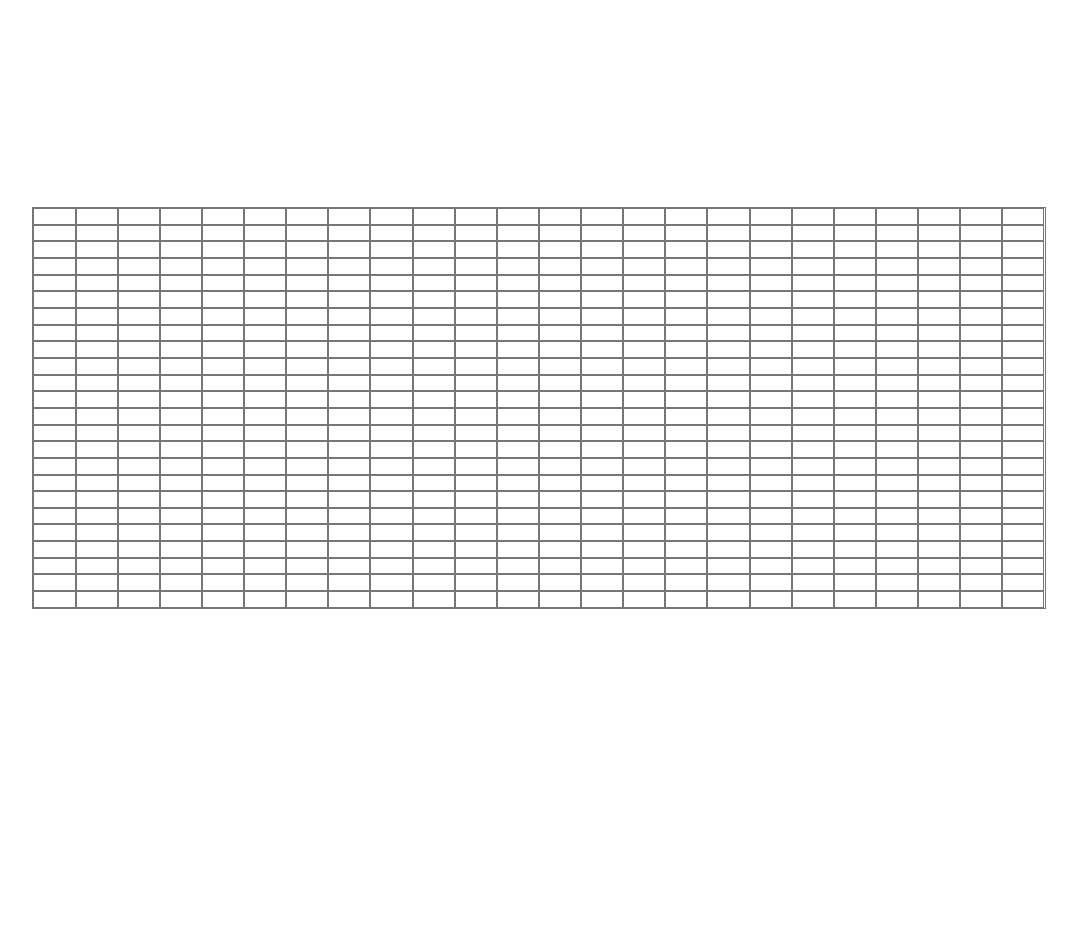
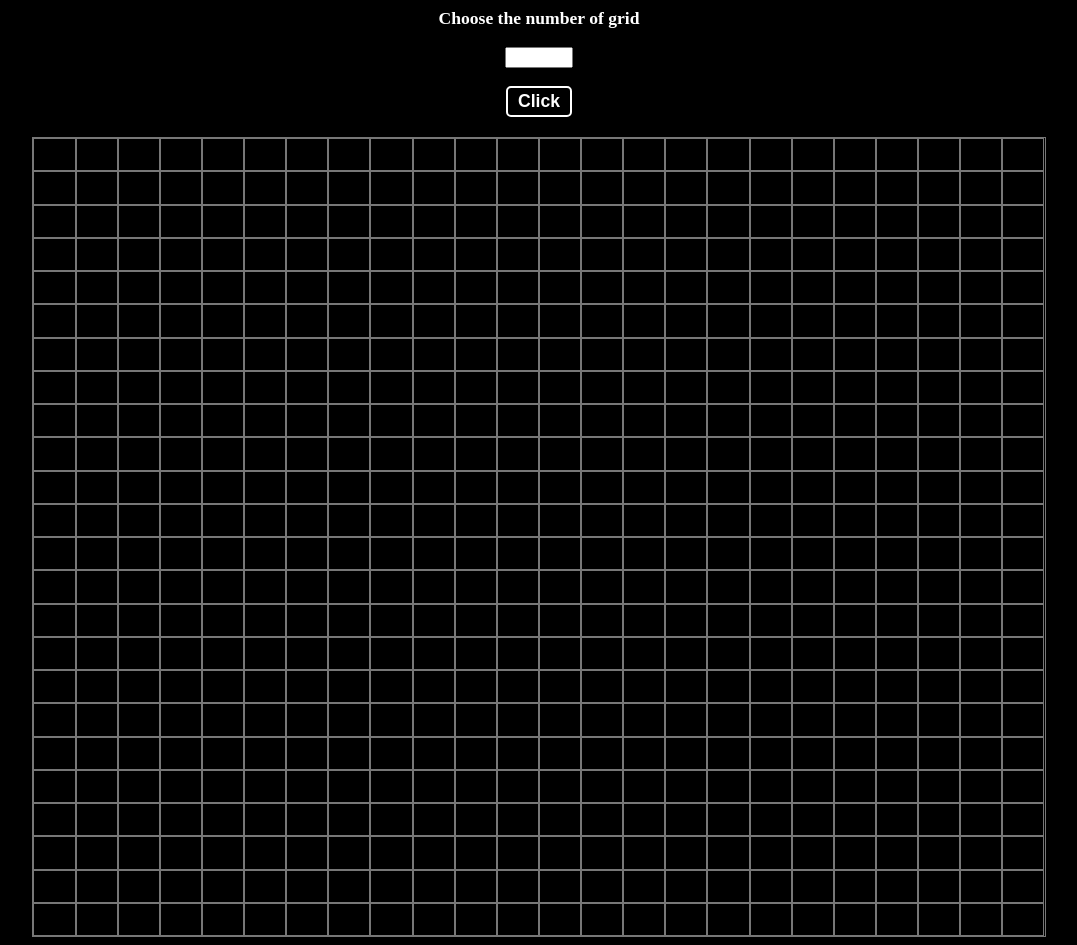
Before and after one commit to Slimobedsama/Etch-a-Sketch, a plain HTML site: page index.html in a window 1280 px wide. Shown: the whole page, without its empty margins (101-1178 px from the left). Before the commit the page ends 816 px from the top, so only its background shows below. Drawn offline with Linux system fonts and the light colour scheme.

Commit message:
added input elements and corresponding styles

```diff
--- a/css/style.css
+++ b/css/style.css
@@ -1,8 +1,30 @@
+body, #btn {
+    background-color: #000;
+}
+.text {
+    display: flex;
+    flex-direction: column;
+    align-items: center;
+    margin-bottom: 20px;
+}
+label, #btn {
+    font-size: 1.1em;
+    font-weight: 600;
+    color: #fff;
+}
+#choice {
+    width: 60px;
+}
+#btn {
+    cursor: pointer;
+    border: 2px solid #fff;
+    border-radius: 5px;
+    padding: 3px 10px;
+}
 #main-container {
     height: 100vh;
     display: flex;
     justify-content: center;
-    align-items: center;
 }
 #grid-container {
     width: 80%;
--- a/index.html
+++ b/index.html
@@ -7,6 +7,11 @@
     <link rel="stylesheet" href="/css/style.css">
 </head>
 <body>
+    <div class="text">
+        <label for="choice">Choose the number of grid</label><br>
+        <input type="number" name="" id="choice"><br>
+        <input type="button" value="Click" id="btn">
+    </div>
     <div id="main-container"></div>
 
     <script src="./javascript/script.js"></script>
```
